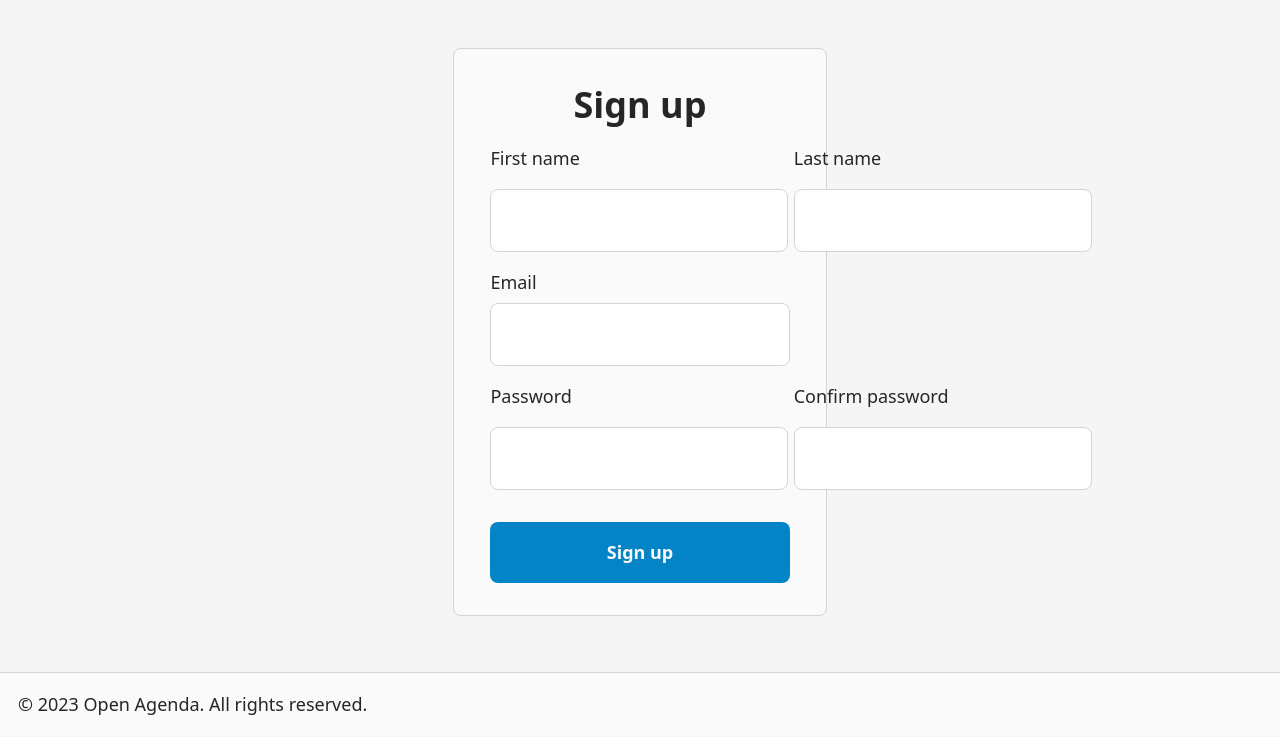
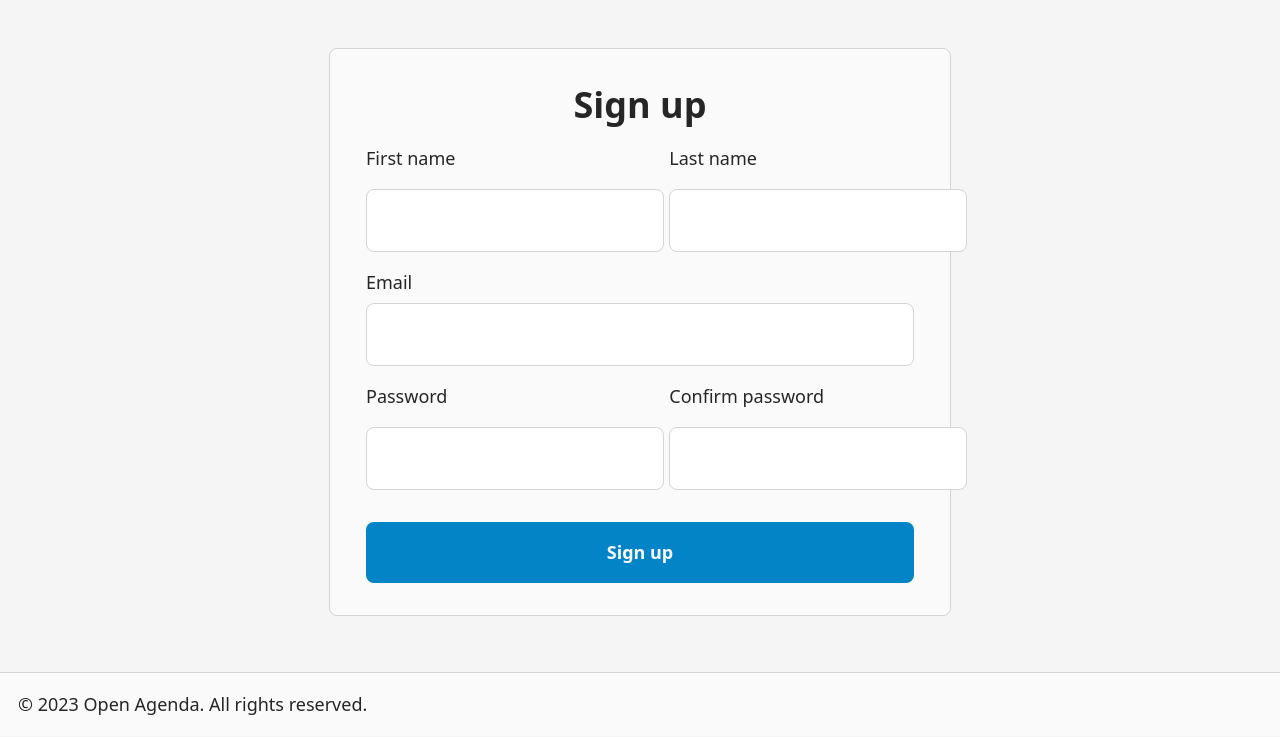
Before and after one commit to webtech-ov65/Webtech-ov65, a PHP site: page /sign-up.php in a window 1280 px wide. Shown: the part 64-801 px from the top of the page. Run offline with PHP 8.4, Linux system fonts and the light colour scheme.

Commit message:
Changed card width

```diff
--- a/public/sign-up.php
+++ b/public/sign-up.php
@@ -6,7 +6,7 @@ $page = [
 
 require_once('../private/header.php');
 ?>
-<div class="card width-30">
+<div class="card width-50">
     <header>
         <h1><?= $page['title']; ?></h1>
     </header>
```
